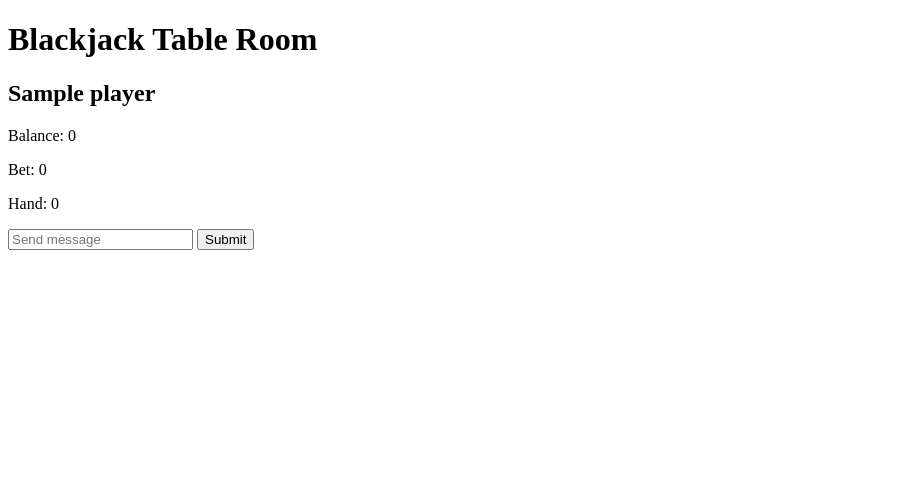
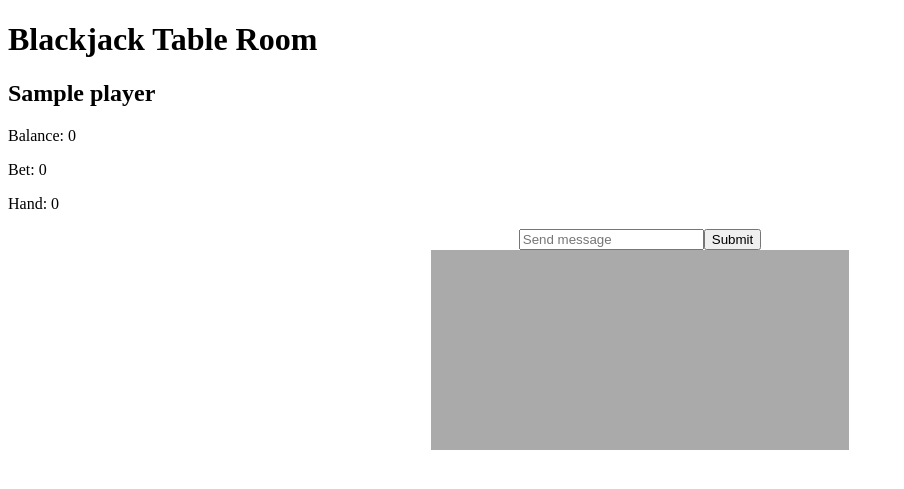
Before and after one commit to maxLakhman/312Project, a Flask app: template templates/table.html in a window 1280 px wide. Shown: the top 489 px of the page, without its empty margins (0-904 px from the left). Run offline with Flask 3, Linux system fonts and the light colour scheme; the template is opened without the code that fills it: most values are stand-ins (such as "Sample title", 1, 10 or a date in 2020); a database or web service that is not in the repository returns one stand-in record (values such as "Sample title"); data that the repository does not hold is empty.

Commit message:
Fixed chat messages in posts

```diff
--- /dev/null
+++ b/static/css/table.css
@@ -0,0 +1,15 @@
+.chat-box {
+    display: flex;
+    flex-flow: column;
+    align-items: center;
+}
+
+.chat-message-container {
+    background-color: #aaaaaa;
+    width: 33%;
+    min-height: 200px;
+}
+
+.chat-form {
+    display: flex;
+}
--- a/templates/table.html
+++ b/templates/table.html
@@ -2,6 +2,7 @@
 <html>
 <head>
     <title>Blackjack Table Room</title>
+    <link rel="stylesheet" href="{{ url_for('static', filename='css/table.css') }}">
 </head>
 <body>
     <h1>Blackjack Table Room</h1>
@@ -30,5 +31,6 @@
 
         </div>
     </div>
+    <script src="{{ url_for('static', filename='js/chat.js')}}"></script>
 </body>
 </html>
```
